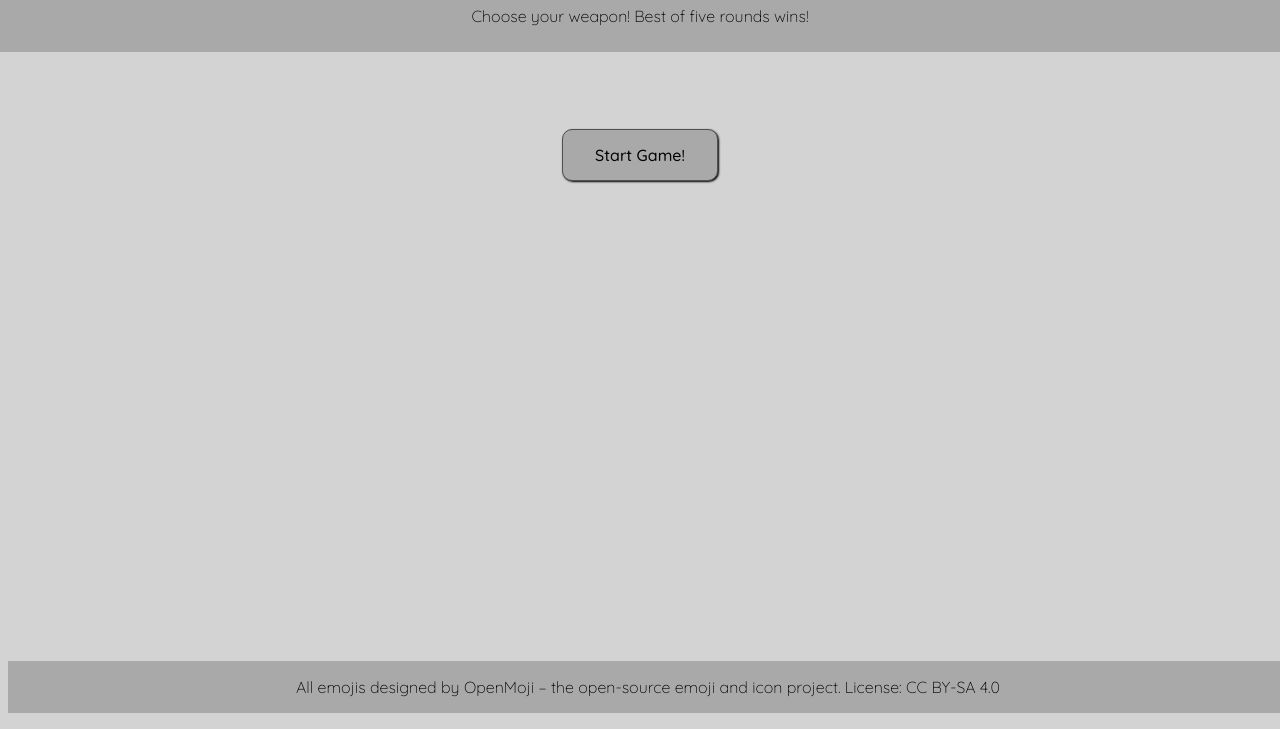
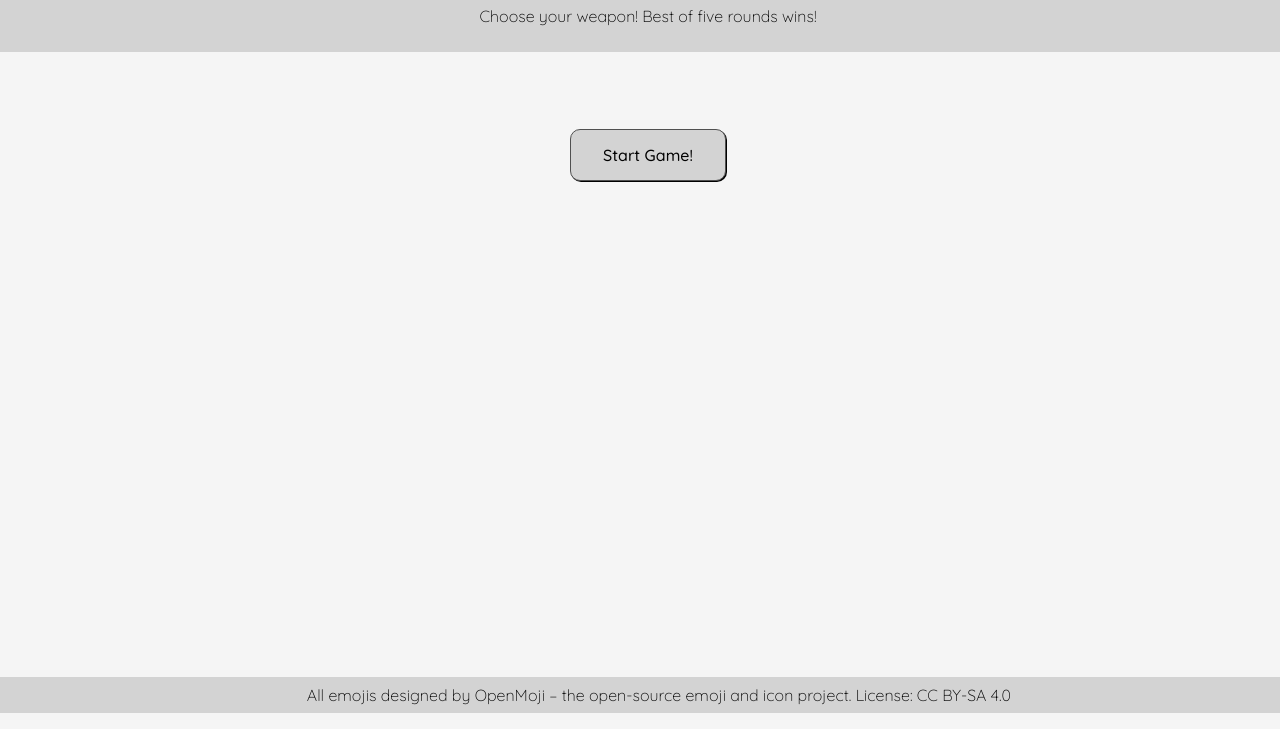
Before and after one commit to zemownkee/rock-paper-scissors, a plain HTML site: page index.html in a window 1280 px wide. Shown: the part 87-816 px from the top of the page. Drawn offline with Linux system fonts and the light colour scheme.

Commit message:
Correct footer

```diff
--- a/index.html
+++ b/index.html
@@ -30,9 +30,7 @@
         </div>
         <div class="results"> </div>
     </div>
-    <div class="footer">
-        <p>All emojis designed by OpenMoji – the open-source emoji and icon project. License: CC BY-SA 4.0</p>
-    </div>
+    <div class="footer">All emojis designed by OpenMoji – the open-source emoji and icon project. License: CC BY-SA 4.0</div>
 </div>
 
     <script src="scripts.js"> </script>
--- a/styles.css
+++ b/styles.css
@@ -4,7 +4,7 @@
 }
 
 body {
-    background-color: lightgray;
+    background-color: whitesmoke;
 }
 
 .hidden {
@@ -12,13 +12,15 @@ body {
 }
 
 .feedback, .start-button {
-    box-shadow: 1px 1px 2px black;
+    box-shadow: 1px 1px black;
 }
 
 .page {
     display: flex;
     flex-direction: column;
     min-height: 100vh;
+    width: 100vw;
+
 }
 
 .header {
@@ -29,7 +31,7 @@ body {
     margin-top: 0px;
     margin-bottom: 30px;
     padding: 10px 200px;
-    background-color: darkgray;
+    background-color: lightgray;
     position: fixed;
     top: 0;
     width: 100%
@@ -41,7 +43,7 @@ body {
 .feedback {
     text-align: center;
     flex: 0 1 0;
-    background-color: darkgray;
+    background-color: lightgray;
     margin: 30px auto;
     padding: .5ch 2ch;
     font-size: 18px;
@@ -52,6 +54,7 @@ body {
     justify-content: center;
     justify-self: center;
     flex: 1 1 auto;
+    padding: 0px;
 }
 
 .choices {
@@ -82,16 +85,21 @@ img:hover {
 
 .footer {
     margin-top: auto;
+    padding: 8px 2ch;
     text-align: center;
-    justify-self: end;
-    background-color: darkgray;
+    align-content: center;
+    justify-content: center;
+    background-color: lightgray;
     position: fixed;
-    bottom: 0;
-    width: 100%
+    bottom: 0px;
+    left: 0px;
+    right: 0px;
+    margin-bottom: 0px;
+    width: 100vw;
 }
 
 .start-button {
-    background-color: darkgray;
+    background-color: lightgray;
     border: none;
     padding: 15px 32px;
     text-align: center;
```
